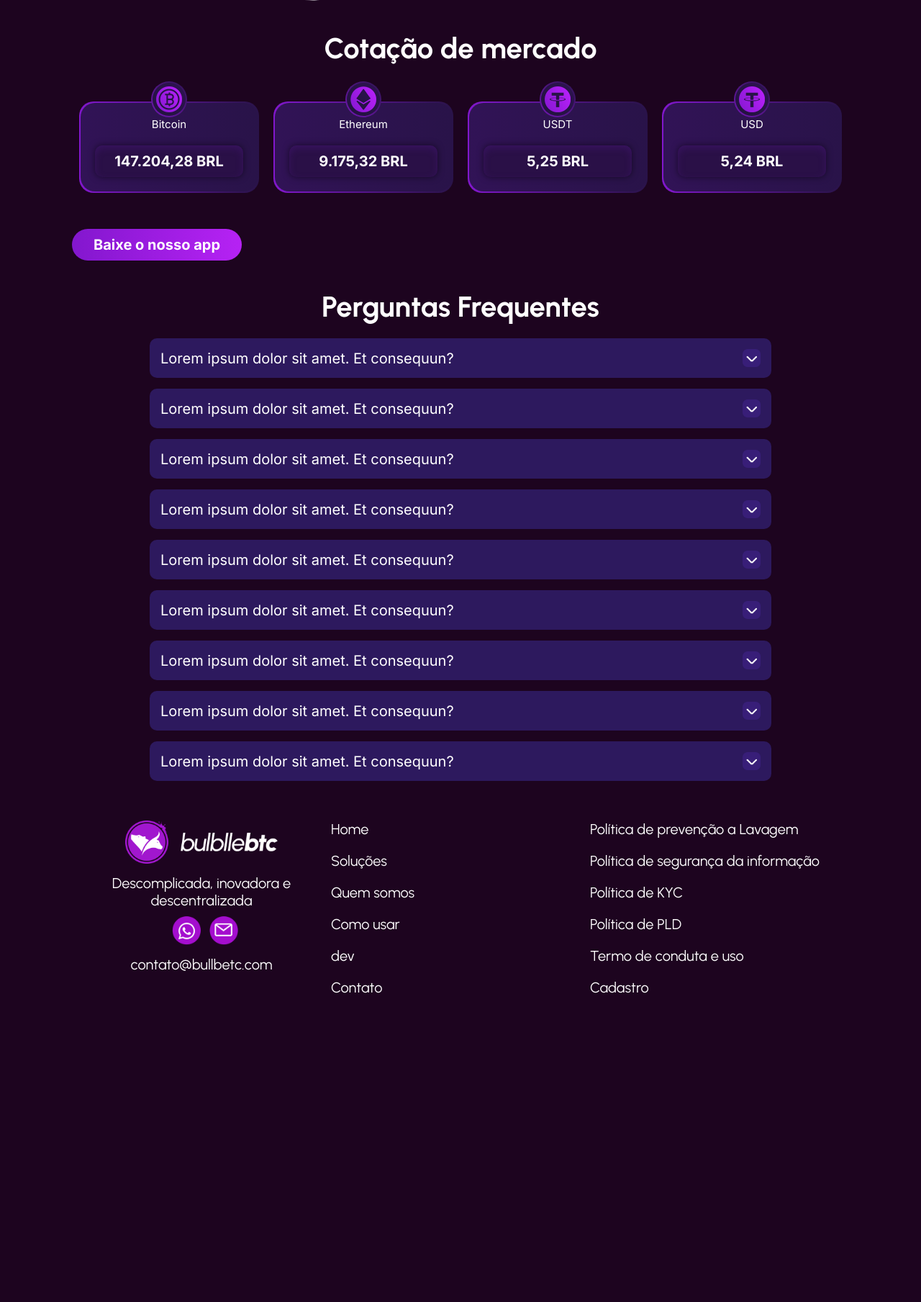
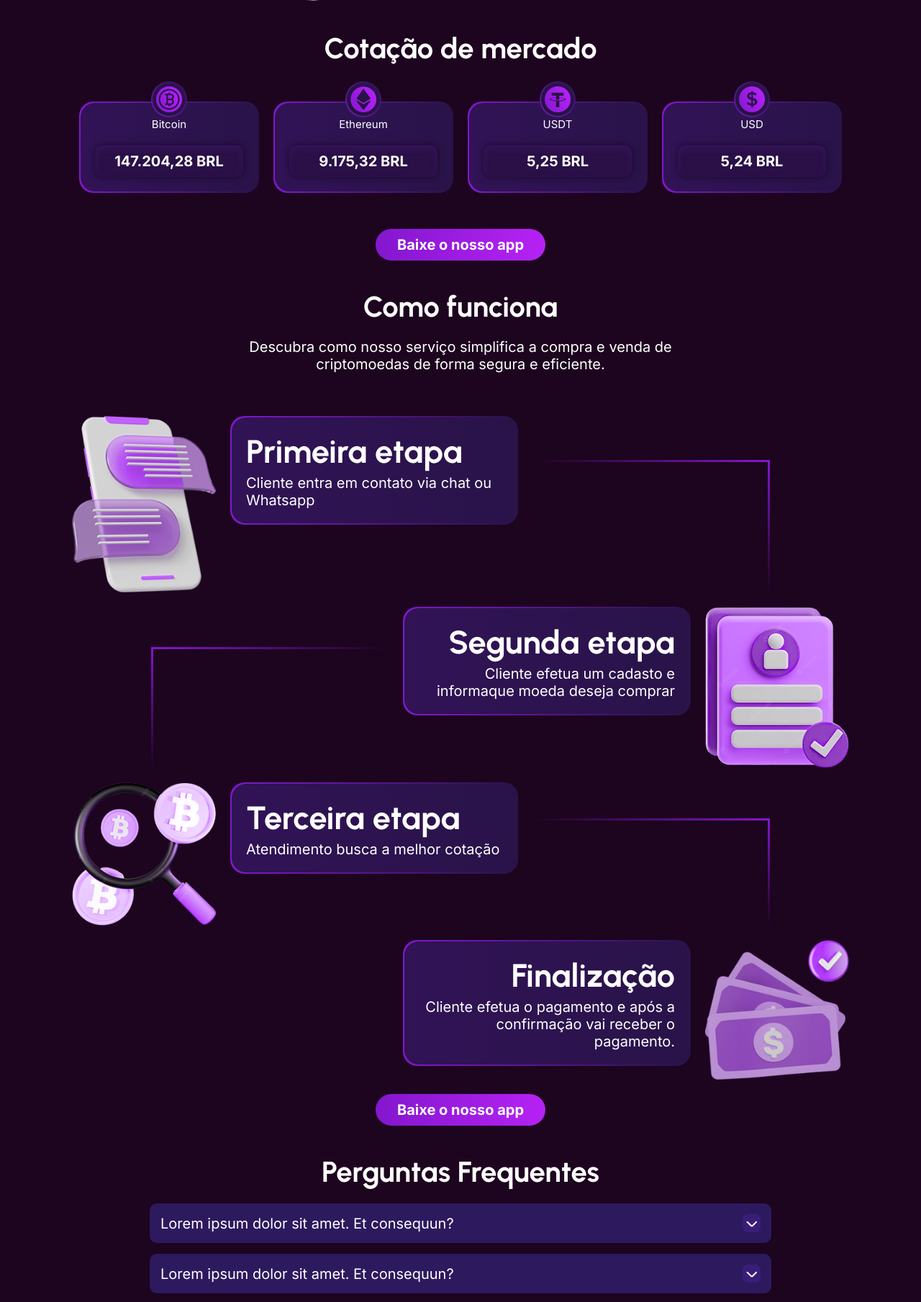
Before and after one commit to rodrigo7584/bullbebtc, a PHP site: page / in a window 1280 px wide. Shown: the part 1586-3395 px from the top of the page at 72% size. Before the commit the page ends 2966 px from the top, so only its background shows below. Run offline with PHP 8.4, Linux system fonts and the light colour scheme.

Commit message:
27/03/2023

```diff
--- a/css/style.css
+++ b/css/style.css
@@ -306,103 +307,229 @@ section.app li::before {
 }
 /*end app*/
 /*price*/
-section.price{
+section.price {
   padding: 2rem 0;
 }
-section.price h2{
+section.price h2 {
   text-align: center;
   margin-bottom: 2rem;
 }
-section.price .boxes{
+section.price .boxes {
   margin: 5rem 0 5rem 0;
   justify-content: center;
   display: flex;
   gap: 2rem;
 }
-section.price .btn{
+section.price .btn {
   margin: 0 auto;
+  display: block;
+  width: fit-content;
 }
-section.price .box-gradient-border{
+section.price .box-gradient-border {
   width: 25rem;
 }
-section.price .box-gradient-border-content{
+section.price .box-gradient-border-content {
   display: flex;
   flex-direction: column;
   align-items: center;
 }
-section.price .circle-gradient-border{
+section.price .circle-gradient-border {
   margin-top: -5rem;
 }
-section.price .circle-gradient-border-content{
+section.price .circle-gradient-border-content {
   padding: 0.5rem;
   display: flex;
   justify-content: center;
   align-items: center;
 }
-section.price .box-gradient-border p{
+section.price .box-gradient-border p {
   font-size: 1.5rem;
 }
-section.price .box-gradient-border .price-box{
+section.price .box-gradient-border .price-box {
   width: 100%;
   padding: 1rem;
   border-radius: 1rem;
   box-shadow: inset 0px 4px 10px #38135f;
   background: #2a1047;
-  filter: drop-shadow(0px 0px 5px rgba(0,0,0,0.5));
+  filter: drop-shadow(0px 0px 5px rgba(0, 0, 0, 0.5));
   margin: 2rem 0.5rem 0rem 0.5rem;
 }
-section.price .box-gradient-border .price-box p{
+section.price .box-gradient-border .price-box p {
   font-weight: var(--bold);
   font-size: 2rem;
   text-align: center;
 }
 /*end price*/
-/*faq*/
-section.faq{
+/*how to */
+section.how-to {
   padding: 2rem 0;
 }
-section.faq h2{
+section.how-to .row-title h2 {
   text-align: center;
   margin-bottom: 2rem;
 }
-section.faq .accordion{
+section.how-to .row-title p {
+  text-align: center;
+  margin: 0 auto 6rem auto;
+  width: 55%;
+}
+/* section.how-to .row-road .col {
+  display: flex;
+  align-items: flex-start;
+  gap: 2rem;
+  margin-bottom: 2rem;
+}
+section.how-to .row-road .col img {
+  width: 20rem;
+}
+section.how-to .row-road .col:nth-child(even) {
+  flex-direction: row-reverse;
+}
+section.how-to .row-road .box-gradient-border {
+  width: 40rem;
+}
+section.how-to .row-road p.title {
+  font-family: 'Urbanist', sans-serif;
+  font-weight: var(--bold);
+  font-size: 4.5rem;
+} */
+section.how-to .row-road .col {
+  display: grid;
+  grid-template-columns: 20rem 40rem 1fr;
+  gap: 2rem;
+  margin-bottom: 2rem;
+  align-items: flex-start;
+}
+section.how-to .row-road .col img {
+  width: 100%;
+}
+section.how-to .row-road .col:nth-child(even) {
+  grid-template-columns: 1fr 40rem 20rem;
+}
+section.how-to .row-road .col:nth-child(even) .lines {
+  order: 1;
+}
+section.how-to .row-road .col:nth-child(even) .box-gradient-border {
+  order: 2;
+  text-align: right;
+}
+section.how-to .row-road .col:nth-child(even) img {
+  order: 3;
+}
+section.how-to .row-road .box-gradient-border {
+  width: 40rem;
+}
+section.how-to .row-road p.title {
+  font-family: 'Urbanist', sans-serif;
+  font-weight: var(--bold);
+  font-size: 4.5rem;
+  margin-bottom: 0.5rem;
+}
+section.how-to .row-road .lines {
+  position: relative;
+  width: 100%;
+  height: 100%;
+  background-color: transparent;
+}
+section.how-to .row-road .lines::before {
+  content: '';
+  width: 75%;
+  top: 25%;
+  height: 3px;
+  position: absolute;
+  background: linear-gradient(90deg, transparent, var(--purple));
+}
+section.how-to .row-road .lines::after {
+  content: '';
+  width: 3px;
+  height: 75%;
+  bottom: 0;
+  right: 25%;
+  position: absolute;
+  background: linear-gradient(0deg, transparent, var(--purple));
+}
+section.how-to .row-road .col:nth-child(even) .lines::before {
+  content: '';
+  width: 75%;
+  top: 25%;
+  right: 0;
+  height: 3px;
+  position: absolute;
+  background: linear-gradient(270deg, transparent, var(--purple));
+}
+section.how-to .row-road .col:nth-child(even) .lines::after {
+  content: '';
+  width: 3px;
+  height: 75%;
+  bottom: 0;
+  left: 25%;
+  position: absolute;
+  background: linear-gradient(0deg, transparent, var(--purple));
+}
+section.how-to .row-road .col:last-child .lines::before {
+  content: '';
+  width: 0;
+  height: 0;
+  background: none;
+}
+section.how-to .row-road .col:last-child .lines::after {
+  content: '';
+  width: 0;
+  height: 0;
+  background: none;
+}
+section.how-to .btn {
+  display: block;
+  width: fit-content;
+  margin: 0 auto;
+}
+/*end how to*/
+/*faq*/
+section.faq {
+  padding: 2rem 0;
+}
+section.faq h2 {
+  text-align: center;
+  margin-bottom: 2rem;
+}
+section.faq .accordion {
   width: 80%;
   margin: 0 auto;
   margin-bottom: 1.5rem;
 }
 /*end faq*/
 /*footer*/
-footer{
+footer {
   padding: 2rem 0;
 }
-footer .row{
+footer .row {
   display: grid;
   grid-template-columns: repeat(3, 1fr);
 }
-footer p{
-  font-family: 'Urbanist',sans-serif;
+footer p {
+  font-family: 'Urbanist', sans-serif;
   font-weight: var(--regular);
   text-align: center;
 }
-footer .col-logo{
+footer .col-logo {
   display: flex;
   flex-direction: column;
   gap: 1rem;
   align-items: center;
 }
-footer .icons img{
+footer .icons img {
   width: 4rem;
   margin-left: 1rem;
 }
-footer .logo{
+footer .logo {
   height: 6rem;
 }
-footer .menu-footer a{
-  font-family: 'Urbanist',sans-serif;
+footer .menu-footer a {
+  font-family: 'Urbanist', sans-serif;
   font-weight: var(--regular);
   color: var(--white);
 }
-footer .menu-footer li{
+footer .menu-footer li {
   margin-bottom: 2rem;
 }
 /*end footer*/
--- a/index.html
+++ b/index.html
@@ -208,7 +208,7 @@
                   <div class="box-gradient-border-content">
                     <div class="circle-gradient-border">
                       <div class="circle-gradient-border-content">
-                        <img src="./img/icon-ust.png" alt="" class="icon" />
+                        <img src="./img/icon-dollar.png" alt="" class="icon" />
                       </div>
                     </div>
                     <p>USD</p>
@@ -218,6 +218,71 @@
                   </div>
                 </div>
               </div>
+              <a href="#" class="btn btn-purple-pink">Baixe o nosso app</a>
+            </div>
+          </div>
+        </div>
+      </section>
+      <section class="how-to">
+        <div class="container">
+          <div class="row row-title">
+            <div class="col">
+              <h2>Como funciona</h2>
+              <p>
+                Descubra como nosso serviço simplifica a compra e venda de
+                criptomoedas de forma segura e eficiente.
+              </p>
+            </div>
+          </div>
+          <div class="row row-road">
+            <div class="col">
+              <img src="./img/illustration-cellphone-balloons.png" alt="" />
+              <div class="box-gradient-border">
+                <div class="box-gradient-border-content">
+                  <p class="title">Primeira etapa</p>
+                  <p>Cliente entra em contato via chat ou Whatsapp</p>
+                </div>
+              </div>
+              <div class="lines"></div>
+            </div>
+            <div class="col">
+              <img src="./img/illustration-form.png" alt="" />
+              <div class="box-gradient-border">
+                <div class="box-gradient-border-content">
+                  <p class="title">Segunda etapa</p>
+                  <p>
+                    Cliente efetua um cadasto e informaque moeda deseja comprar
+                  </p>
+                </div>
+              </div>
+              <div class="lines"></div>
+            </div>
+            <div class="col">
+              <img src="./img/illustration-magnifier.png" alt="" />
+              <div class="box-gradient-border">
+                <div class="box-gradient-border-content">
+                  <p class="title">Terceira etapa</p>
+                  <p>Atendimento busca a melhor cotação</p>
+                </div>
+              </div>
+              <div class="lines"></div>
+            </div>
+            <div class="col">
+              <img src="./img/illustration-money.png" alt="" />
+              <div class="box-gradient-border">
+                <div class="box-gradient-border-content">
+                  <p class="title">Finalização</p>
+                  <p>
+                    Cliente efetua o pagamento e após a confirmação vai receber
+                    o pagamento.
+                  </p>
+                </div>
+              </div>
+              <div class="lines"></div>
+            </div>
+          </div>
+          <div class="row">
+            <div class="col">
               <a href="#" class="btn btn-purple-pink">Baixe o nosso app</a>
             </div>
           </div>
```
Also changed, not shown: other parts of css/style.css (+154 -53 lines), img/illustration-cellphone-balloons.png (added), img/illustration-form.png (added), img/illustration-magnifier.png (added), img/illustration-money.png (added).
